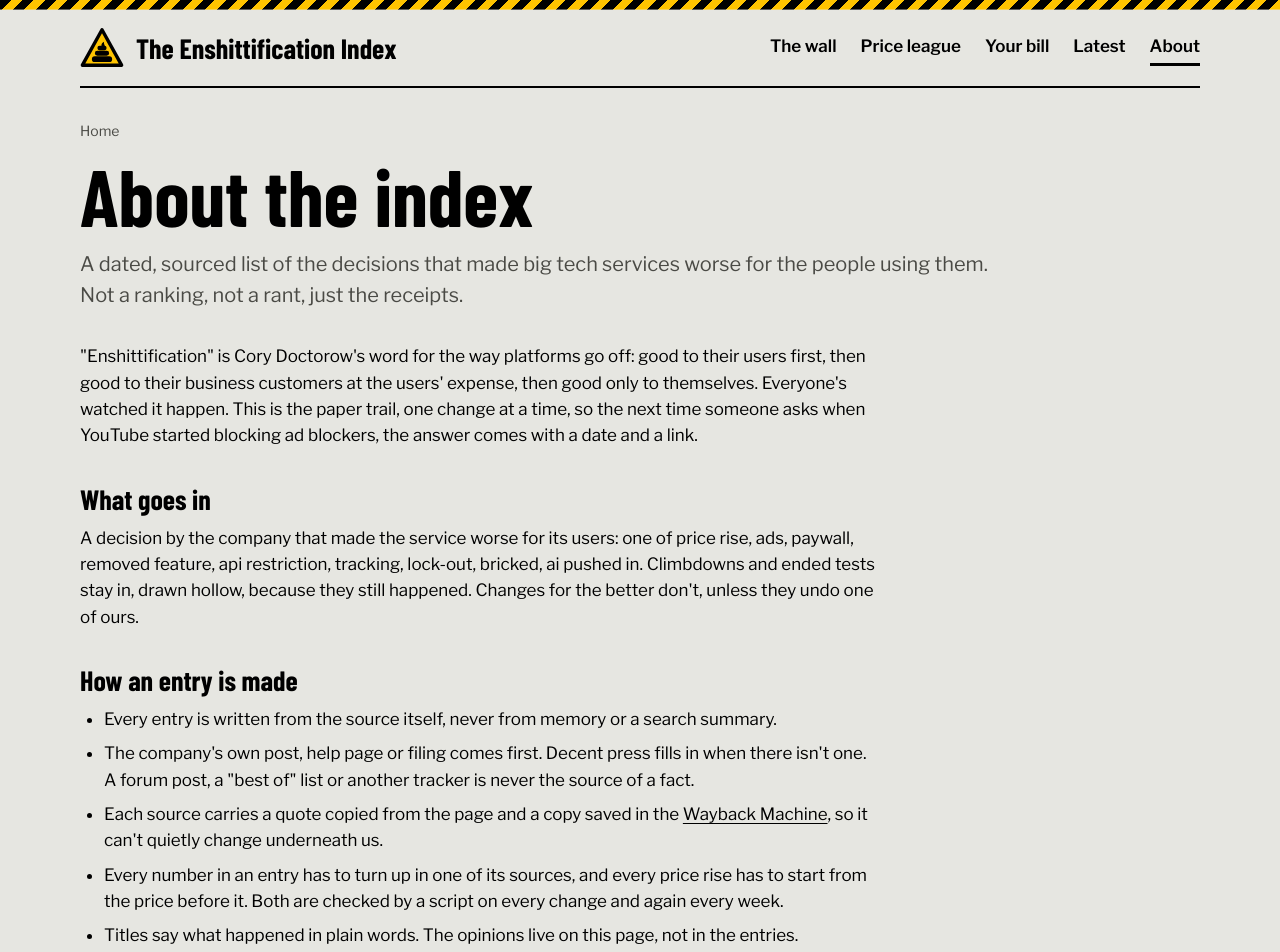
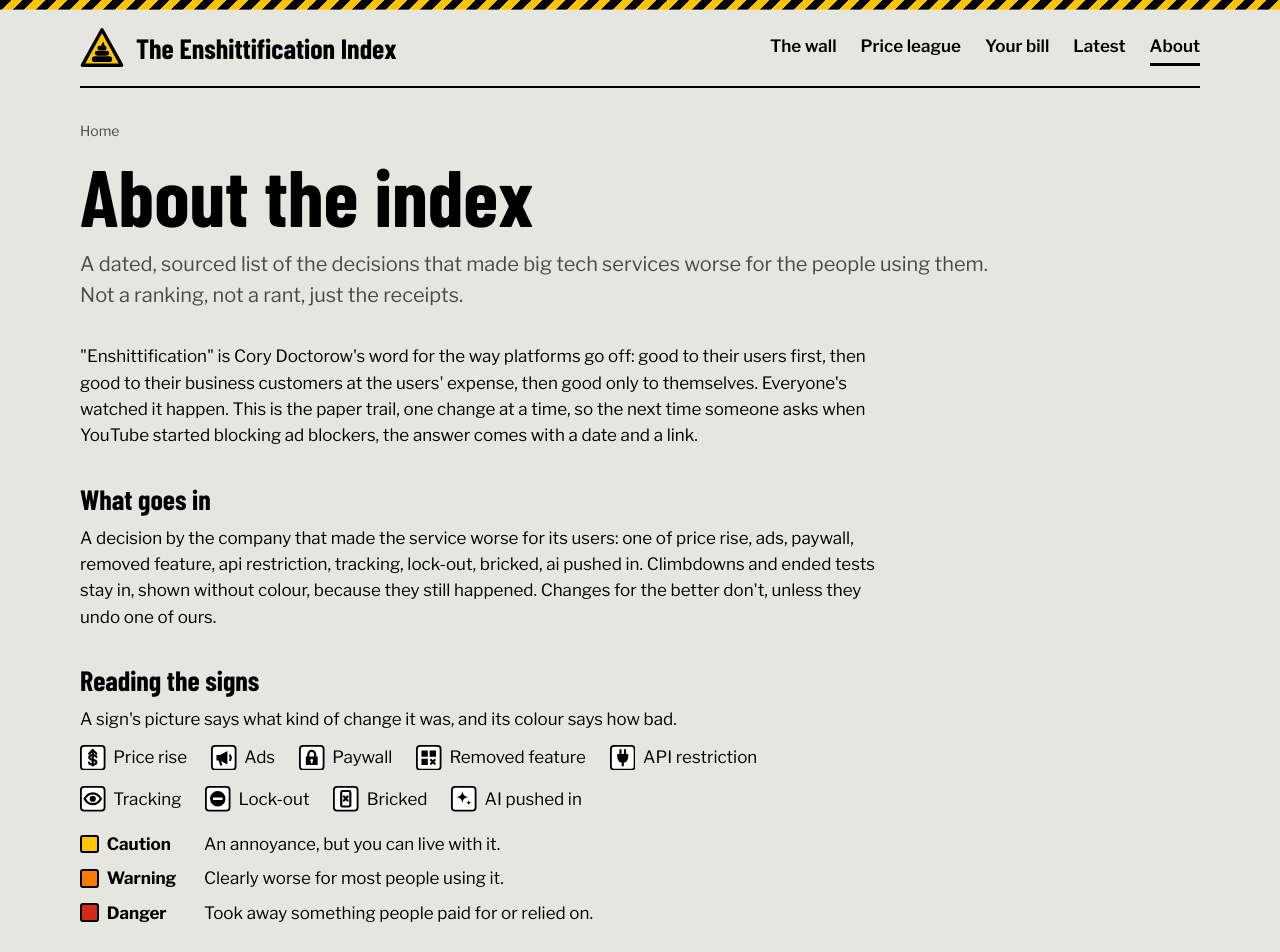
Before and after one commit to NotAFlightRisk/enshittification, a SvelteKit app: page /about in a window 1280 px wide. Shown: the top 952 px of the page. Built offline with nearby package versions, Linux system fonts and the light colour scheme.

Commit message:
docs: explain the severity levels

```diff
--- a/src/routes/about/+page.svelte
+++ b/src/routes/about/+page.svelte
@@ -1,9 +1,11 @@
 <script lang="ts">
   import Crumbs from '#lib/components/Crumbs.svelte';
   import Seo from '#lib/components/Seo.svelte';
-  import { categories } from '#lib/data/types.ts';
+  import Tag from '#lib/components/Tag.svelte';
+  import { categories, levelOf, severities, severityKeys, type Category } from '#lib/data/types.ts';
   import { site, suggestionUrl } from '#lib/site.ts';
 
+  const kinds = Object.keys(categories) as Category[];
   const crumbs = [
     { name: 'Home', path: '/' },
     { name: 'About', path: '/about' }
@@ -38,9 +40,28 @@
   <h2>What goes in</h2>
   <p>
     A decision by the company that made the service worse for its users: one of
-    {Object.values(categories).join(', ').toLowerCase()}. Climbdowns and ended tests stay in, drawn
-    hollow, because they still happened. Changes for the better don't, unless they undo one of ours.
+    {Object.values(categories).join(', ').toLowerCase()}. Climbdowns and ended tests stay in, shown
+    without colour, because they still happened. Changes for the better don't, unless they undo one
+    of ours.
   </p>
+
+  <h2>Reading the signs</h2>
+  <p>A sign's picture says what kind of change it was, and its colour says how bad.</p>
+  <ul class="signs">
+    {#each kinds as category (category)}
+      <li><Tag {category} link /></li>
+    {/each}
+  </ul>
+  <dl class="levels">
+    {#each severityKeys as severity (severity)}
+      <div>
+        <dt>
+          <span class="swatch" data-level={levelOf(severity)}></span>{severities[severity].name}
+        </dt>
+        <dd>{severities[severity].means}.</dd>
+      </div>
+    {/each}
+  </dl>
 
   <h2>How an entry is made</h2>
   <ul>
@@ -66,10 +87,10 @@
 
   <h2>What it isn't</h2>
   <p>
-    It isn't a score. With a handful of entries per service, any total would rank how much has been
-    written about each company rather than how much worse it got. The marks on the wall are what's
-    been logged, not how bad anything was. The <a href="/prices">price league</a> is the one ranking,
-    because prices are numbers nobody here made up.
+    It isn't a score. Each change gets a level, but there's no total: with a handful of entries per
+    service, any sum would rank how much has been written about each company rather than how much
+    worse it got. The <a href="/prices">price league</a> is the one ranking, because prices are numbers
+    nobody here made up.
   </p>
 
   <h2>Who's behind it</h2>
@@ -85,3 +106,31 @@
     <a href="/corrections">how corrections work</a>.
   </p>
 </section>
+
+<style>
+  .signs {
+    display: flex;
+    flex-wrap: wrap;
+    gap: var(--space-2) var(--space-5);
+    padding: 0;
+    list-style: none;
+  }
+
+  .levels {
+    display: grid;
+    gap: var(--space-2);
+
+    & div {
+      display: grid;
+      grid-template-columns: 7rem 1fr;
+      gap: var(--space-3);
+    }
+
+    & dt {
+      display: flex;
+      align-items: center;
+      gap: var(--space-2);
+      font-weight: 700;
+    }
+  }
+</style>
```
